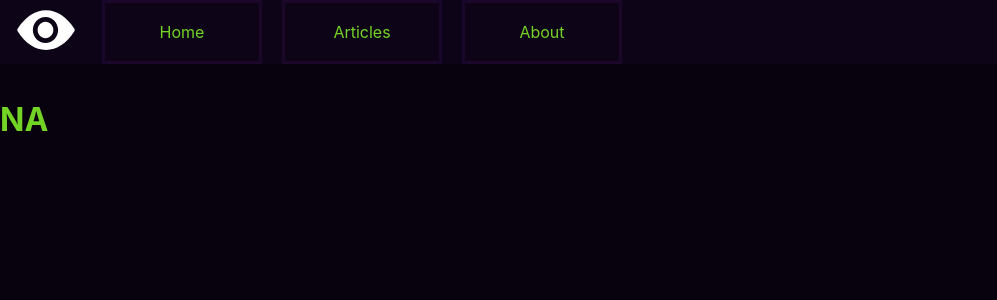
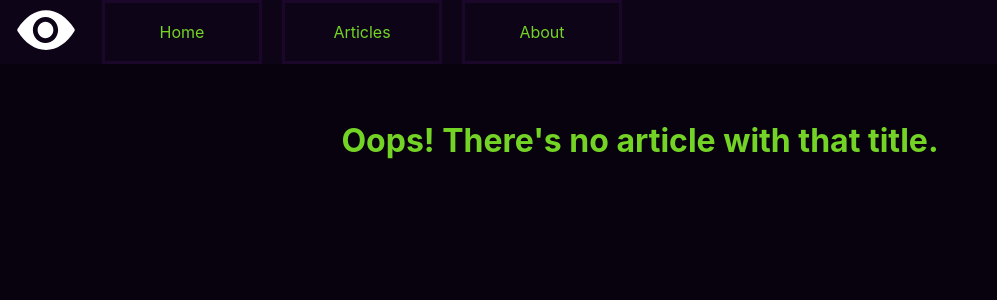
Before and after one commit to Dreadbot/TheGreenAlliance, a Next.js app: page /articles/1 in a window 1280 px wide. Shown: the top 300 px of the page, without its empty margins (0-997 px from the left). Built offline with nearby package versions, Linux system fonts and the light colour scheme; no server answers; the database is empty.

Commit message:
Made missing article text a bit nicer.

```diff
--- a/pages/articles/[title].tsx
+++ b/pages/articles/[title].tsx
@@ -14,20 +14,22 @@ const Article = ( { article }: ArticleType ) => {
     return (
         <div className={styles.container} >
             <NavigationConstant />
-            <div dangerouslySetInnerHTML={getArticleHtml(article)}/>
+	    {!getArticleHtml(article) ?
+		<div className={styles.notFound}>
+		    <h1>Oops! There's no article with that title.</h1>
+		</div> :
+		<div dangerouslySetInnerHTML={getArticleHtml(article)!}/>
+	    }
         </div>
     )
 }
 
 const getArticleHtml = (article: { title: string; text: string; }) => {
-    if(!article) return {
-	__html: "<h1>NA</h1>"
-    }
+    if(!article) return null
 
     const showdown = require('showdown')
     const converter = new showdown.Converter()
     const text = article.text
-    console.log(text)
 
     return {
         __html: converter.makeHtml(text)
--- a/styles/Article.module.scss
+++ b/styles/Article.module.scss
@@ -1,3 +1,8 @@
 .container {
     margin-top: 100px;
 }
+
+.notFound {
+    display: flex;
+    justify-content: center;
+}
```
